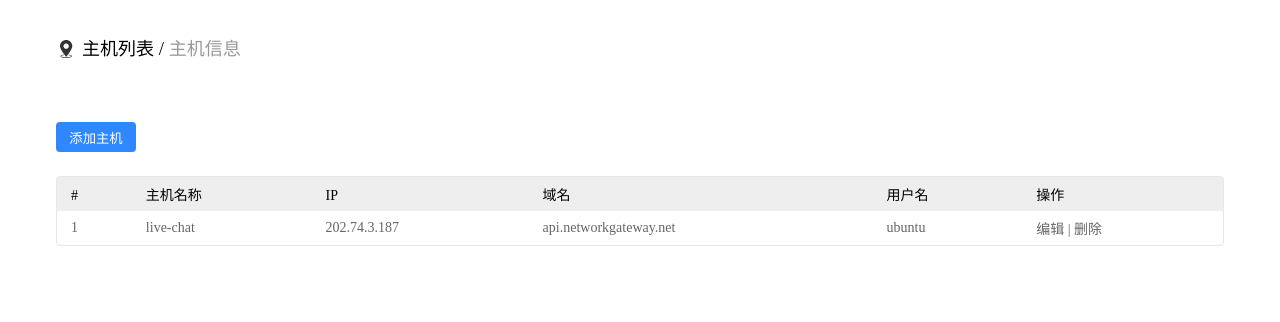
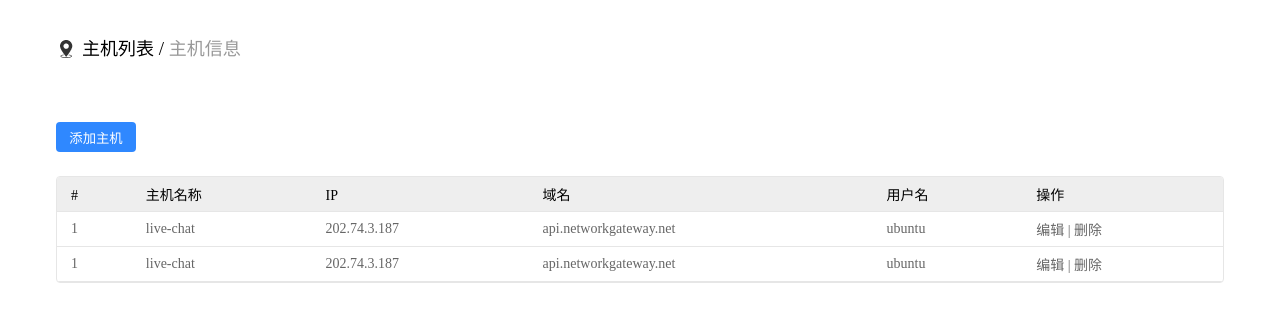
Before and after one commit to zhuang6793/deploy_django, a Django app: page /hostlist/ in a window 1280 px wide. Shown: the top 322 px of the page. Run offline with Django 3.2, Linux system fonts and the light colour scheme.

Commit message:
Update the host list page

```diff
--- a/my_deploy/deploy_app/templates/HostList.html
+++ b/my_deploy/deploy_app/templates/HostList.html
@@ -72,6 +72,7 @@
         }
 
         .host_table td, .host_table th {
+            border-bottom: #e6e6e6 1px solid;
             margin: 0;
             padding: .5em 1em;
             font-size: 14px;
@@ -129,6 +130,24 @@
                     编辑 | 删除
                 </td>
             </tr>
+            <tr>
+                <td>
+                    1
+                </td>
+                <td>
+                    live-chat
+                </td>
+                <td>
+                    202.74.3.187
+                </td>
+                <td>
+                    api.networkgateway.net
+                </td>
+                <td>ubuntu</td>
+                <td>
+                    编辑 | 删除
+                </td>
+            </tr>
             </tbody>
         </table>
     </div>
```
